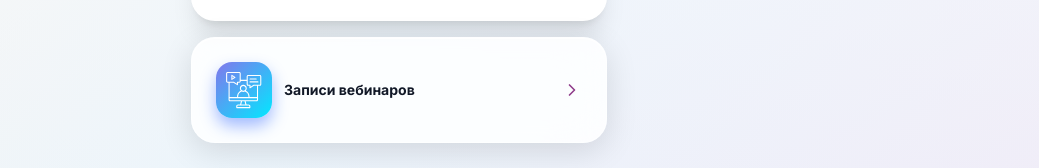
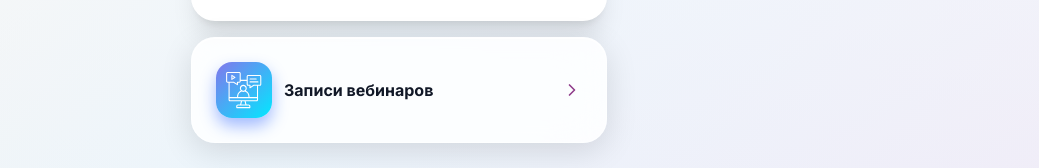
Before and after one commit to ai4business-ai/tap-tile-tango, a React (Vite) app: page /demo in a window 1280 px wide. Shown: the part 1179-1347 px from the top of the page, without its empty margins (241-1280 px from the left). Built offline with nearby package versions, Linux system fonts and the light colour scheme; a web font is replaced by a local one.

Commit message:
Visual edit in Lovable
Edited UI in Lovable

```diff
--- a/src/pages/Demo.tsx
+++ b/src/pages/Demo.tsx
@@ -333,7 +333,7 @@ const Demo = () => {
             }}>
                 <img src={WebinarIcon} alt="Webinar" className="w-full h-full object-contain brightness-0 invert" />
               </div>
-              <h3 className="text-sm font-bold text-gray-900">Записи вебинаров</h3>
+              <h3 className="font-bold text-gray-900 text-base">Записи вебинаров</h3>
               <ChevronRight className="w-5 h-5 text-muted-foreground ml-auto" />
             </div>
           </div>
```
